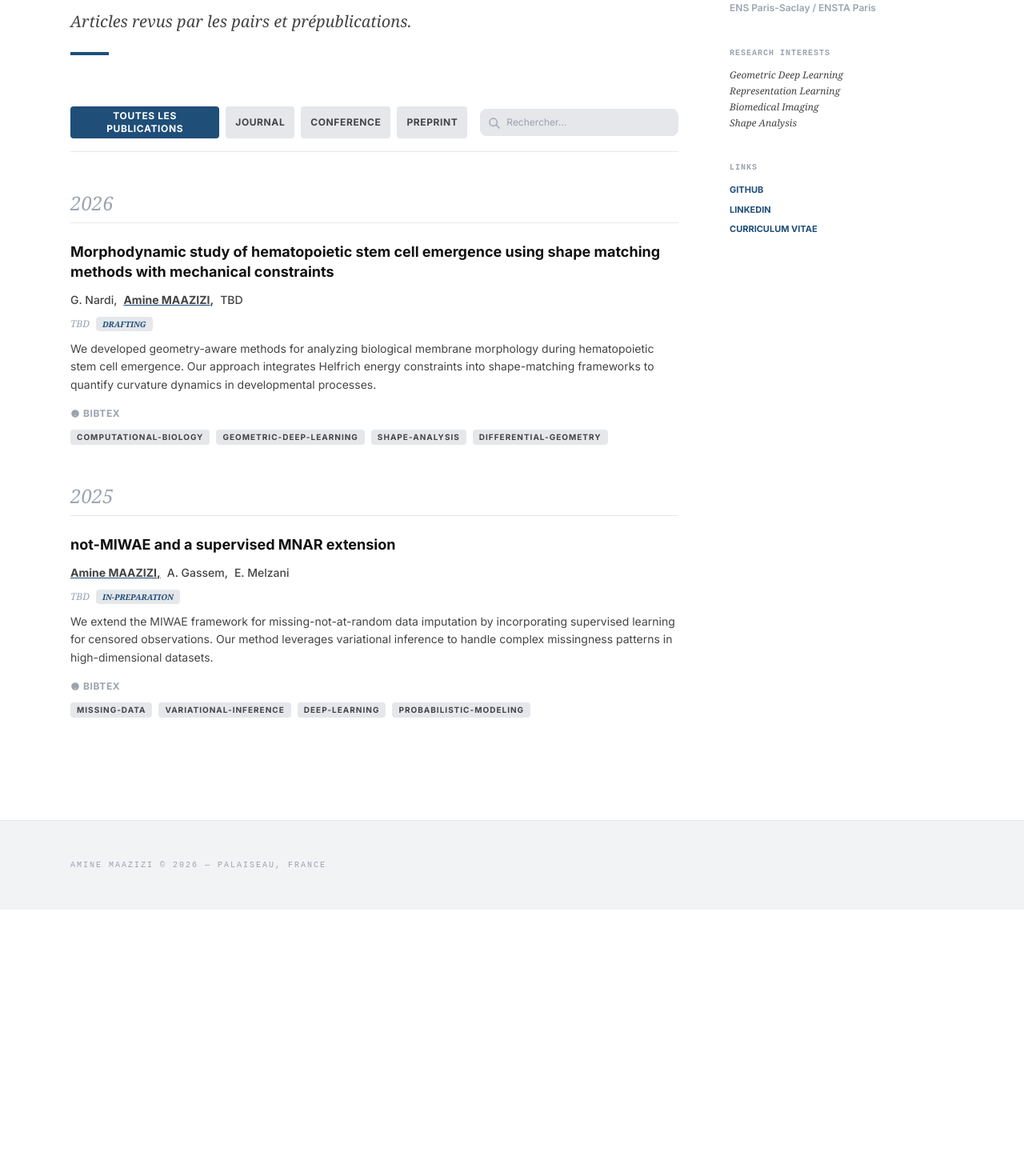
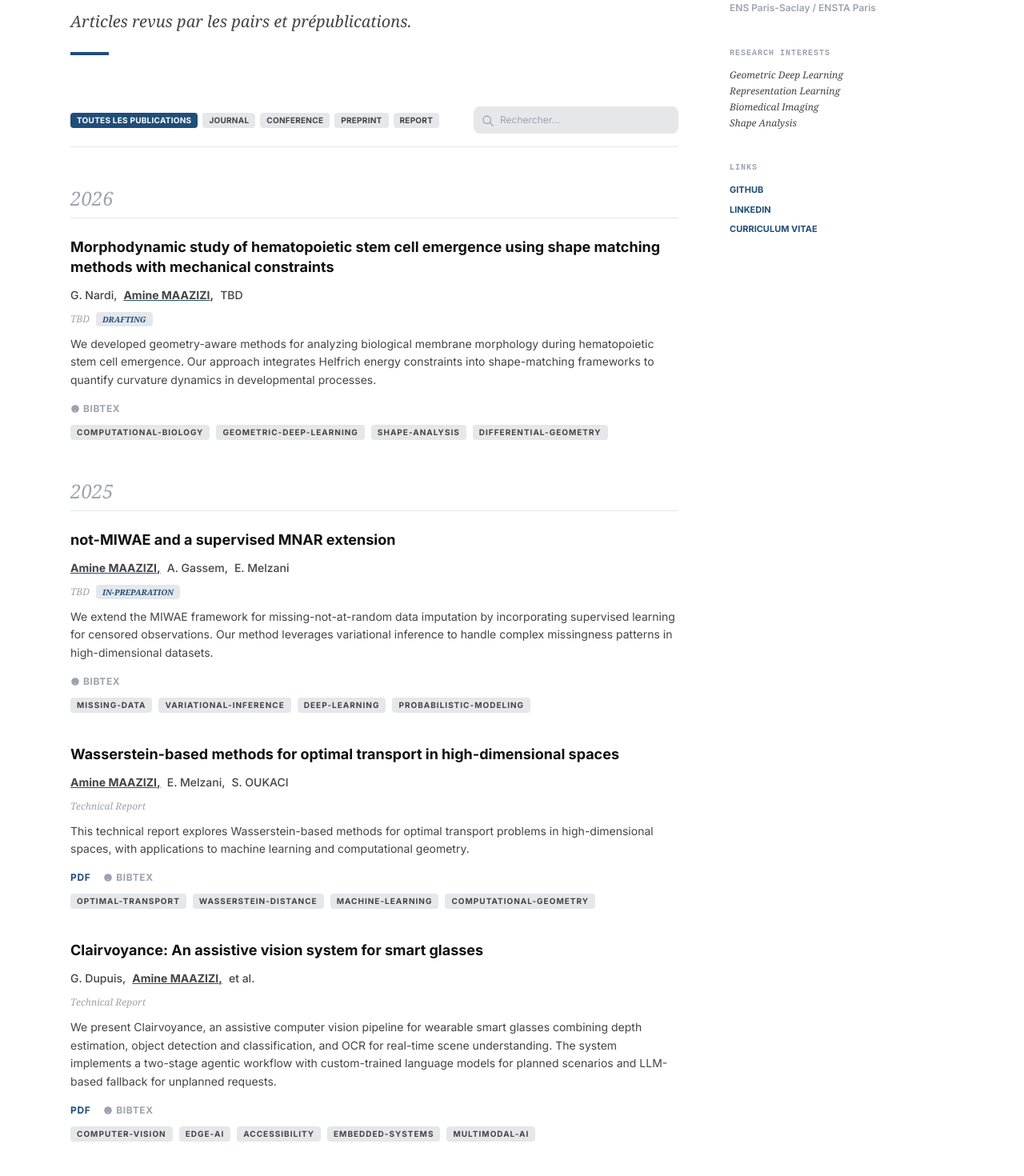
Before and after one commit to amine-maazizi/amine-maazizi.github.io, a React (Vite) app: page /#/fr/publications in a window 1280 px wide. Shown: the part 160-1630 px from the top of the page at 80% size. Before the commit the page ends 1297 px from the top, so only its background shows below. Built offline with nearby package versions, Linux system fonts and the light colour scheme.

Commit message:
added reports; collaboration with pasteur ended

```diff
--- a/data/content.ts
+++ b/data/content.ts
@@ -217,13 +217,6 @@ export const updates: Record<string, ContentEntry[]> = {
       date: '2025-10',
       summary: 'Started development of a collaborative research library with Institut Pasteur to provide biologists an accessible tool for constrained mesh shape matching.',
       body: ''
-    },
-    {
-      id: 'up-pasteur',
-      title: 'Institut Pasteur Collaboration',
-      date: '2025-09',
-      summary: 'Completed a 3-month on-site research internship at Institut Pasteur and continued as a research collaborator toward a joint publication on geometry-aware membrane shape analysis.',
-      body: ''
     }
   ],
   fr: [
@@ -246,13 +239,6 @@ export const updates: Record<string, ContentEntry[]> = {
       title: 'Développement d\'un logiciel de mise en correspondance de formes',
       date: '2025-10',
       summary: 'Début du développement d\'une bibliothèque de recherche en collaboration avec Institut Pasteur pour permettre aux biologistes d\'effectuer un appariement de formes sous contraintes mécaniques sur des maillages.',
-      body: ''
-    },
-    {
-      id: 'up-pasteur',
-      title: 'Collaboration avec Institut Pasteur',
-      date: '2025-09',
-      summary: 'Suite à un stage de recherche de trois mois en présentiel à Institut Pasteur, poursuite du travail en collaboration scientifique en vue d\'une publication sur l\'analyse géométrique de la morphologie membranaire.',
       body: ''
     }
   ]
--- a/pages/Home.tsx
+++ b/pages/Home.tsx
@@ -33,8 +33,8 @@ const Home: React.FC<{ locale: Locale }> = ({ locale }) => {
             </p>
             <p className="mt-4">
                {locale === 'en'
-                ? "Currently, I am collaborating with the Institut Pasteur on geometry-aware models for cell membrane analysis. In April 2026, I will join the AIMM Lab at EPFL as a research intern."
-                : "Je collabore actuellement avec l'Institut Pasteur sur des modèles de mise en correspondance de formes pour l'analyse des membranes biologiques. Je rejoindrai l'AIMM Lab à l'EPFL en avril 2026."}
+                ? "In April 2026, I will join the AIMM Lab at EPFL as a research intern, working on deep learning models for panoptic cell segmentation in spatial proteomics imaging."
+                : "En avril 2026, je rejoindrai le AIMM Lab à l'EPFL en tant que stagiaire de recherche, travaillant sur des modèles d'apprentissage profond pour la segmentation panoptique de cellules en imagerie de protéomique spatiale."}
             </p>
           </div>
         </div>
--- a/pages/Publications.tsx
+++ b/pages/Publications.tsx
@@ -34,12 +34,12 @@ const Publications: React.FC<{ locale: Locale }> = ({ locale }) => {
       <SectionHeader title={strings.nav.publications} subtitle={locale === 'en' ? "Peer-reviewed papers and preprints." : "Articles revus par les pairs et prépublications."} />
 
       <div className="flex flex-col md:flex-row gap-4 justify-between items-center sticky top-16 z-40 bg-white/90 dark:bg-[#0B0F14]/90 py-4 border-b border-[#E5E7EB] dark:border-[#27313A] backdrop-blur">
-        <div className="flex gap-2 overflow-x-auto pb-2 md:pb-0 w-full md:w-auto">
-          {['all', 'journal', 'conference', 'preprint'].map(type => (
+        <div className="flex flex-wrap gap-1.5 w-full md:w-auto">
+          {['all', 'journal', 'conference', 'preprint', 'report'].map(type => (
             <button
               key={type}
               onClick={() => setFilter(type)}
-              className={`px-3 py-1 rounded text-xs font-bold uppercase tracking-wider transition-colors ${filter === type ? 'bg-[#1F4E79] text-white' : 'bg-[#E5E7EB] dark:bg-[#27313A] text-[#444444] hover:bg-[#D1D5DB]'}`}
+              className={`px-2 py-0.5 rounded text-[10px] font-bold uppercase tracking-wide transition-colors whitespace-nowrap ${filter === type ? 'bg-[#1F4E79] text-white' : 'bg-[#E5E7EB] dark:bg-[#27313A] text-[#444444] hover:bg-[#D1D5DB]'}`}
             >
               {type === 'all' ? strings.ui.all : type}
             </button>
--- a/public/publications.json
+++ b/public/publications.json
@@ -23,5 +23,29 @@
     "abstract": "We extend the MIWAE framework for missing-not-at-random data imputation by incorporating supervised learning for censored observations. Our method leverages variational inference to handle complex missingness patterns in high-dimensional datasets.",
     "tags": ["missing-data", "variational-inference", "deep-learning", "probabilistic-modeling"],
     "bibtex": "@article{maazizi2024miwae,\n  title={not-MIWAE and a supervised MNAR extension},\n  author={MAAZIZI, Amine and others},\n  journal={In preparation},\n  year={2024}\n}"
+  },
+  {
+    "id": "maazizi-2025-wasserstein",
+    "title": "Wasserstein-based methods for optimal transport in high-dimensional spaces",
+    "authors": ["Amine MAAZIZI", "E. Melzani", "S. OUKACI"],
+    "venue": "Technical Report",
+    "year": 2025,
+    "type": "report",
+    "pdfUrl": "/papers/wasserstein_unpublished.pdf",
+    "abstract": "This technical report explores Wasserstein-based methods for optimal transport problems in high-dimensional spaces, with applications to machine learning and computational geometry.",
+    "tags": ["optimal-transport", "wasserstein-distance", "machine-learning", "computational-geometry"],
+    "bibtex": "@techreport{maazizi2025wasserstein,\n  title={Wasserstein-based methods for optimal transport in high-dimensional spaces},\n  author={MAAZIZI, Amine and Melzani, E. and OUKACI, S.},\n  institution={Technical Report},\n  year={2025},\n  month={December}\n}"
+  },
+  {
+    "id": "dupuis-2025-clairvoyance",
+    "title": "Clairvoyance: An assistive vision system for smart glasses",
+    "authors": ["G. Dupuis", "Amine MAAZIZI", "et al."],
+    "venue": "Technical Report",
+    "year": 2025,
+    "type": "report",
+    "pdfUrl": "/papers/clairvoyance_unpublished.pdf",
+    "abstract": "We present Clairvoyance, an assistive computer vision pipeline for wearable smart glasses combining depth estimation, object detection and classification, and OCR for real-time scene understanding. The system implements a two-stage agentic workflow with custom-trained language models for planned scenarios and LLM-based fallback for unplanned requests.",
+    "tags": ["computer-vision", "edge-ai", "accessibility", "embedded-systems", "multimodal-ai"],
+    "bibtex": "@techreport{dupuis2025clairvoyance,\n  title={Clairvoyance: An assistive vision system for smart glasses},\n  author={Dupuis, G. and MAAZIZI, Amine and others},\n  institution={Technical Report},\n  year={2025},\n  month={June}\n}"
   }
 ]
--- a/types.ts
+++ b/types.ts
@@ -6,7 +6,8 @@ export enum PublicationType {
   CONFERENCE = 'conference',
   WORKSHOP = 'workshop',
   PREPRINT = 'preprint',
-  THESIS = 'thesis'
+  THESIS = 'thesis',
+  REPORT = 'report'
 }
 
 export interface Publication {
```
Also changed, not shown: 2 other files (tests, documents, lock files or other folders).
